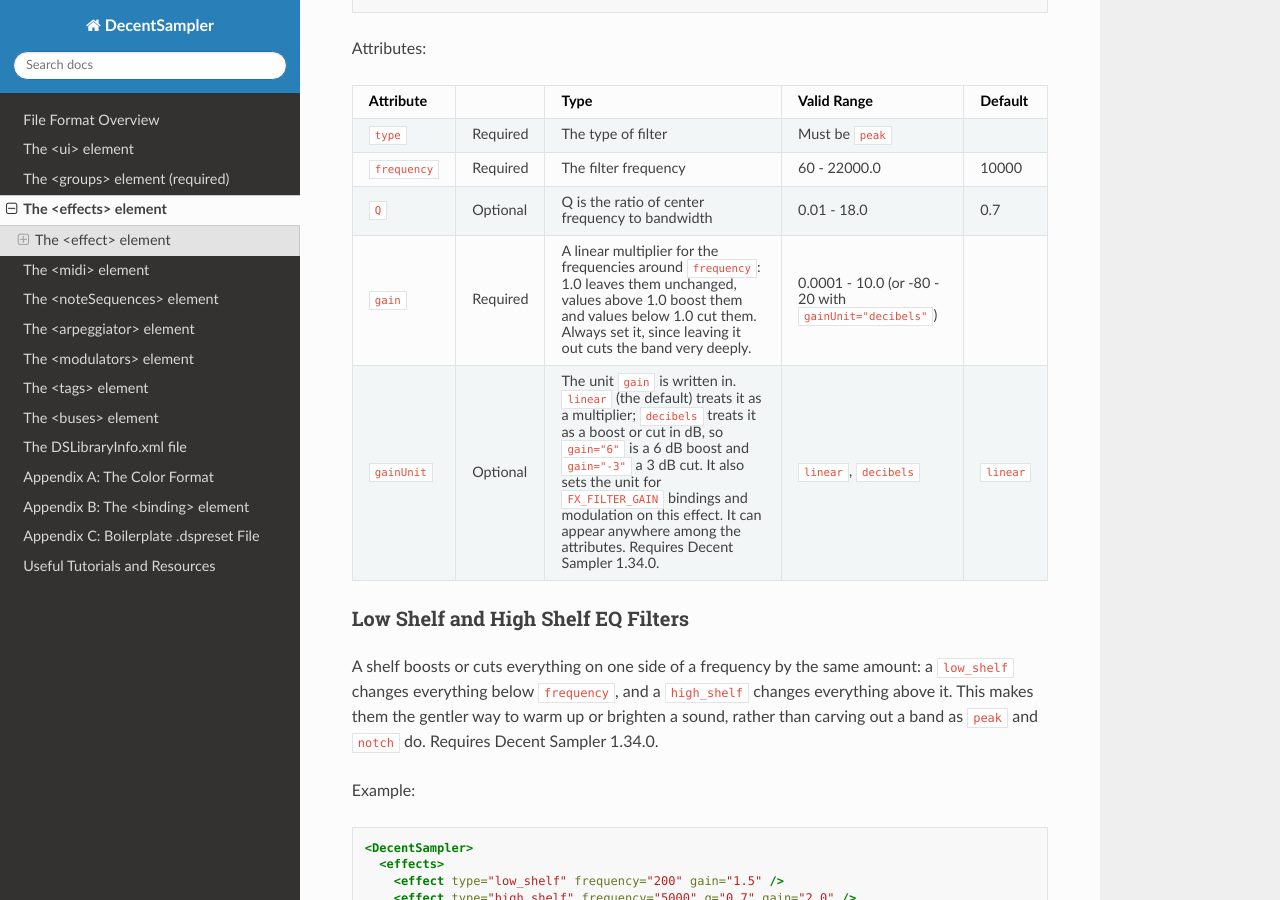
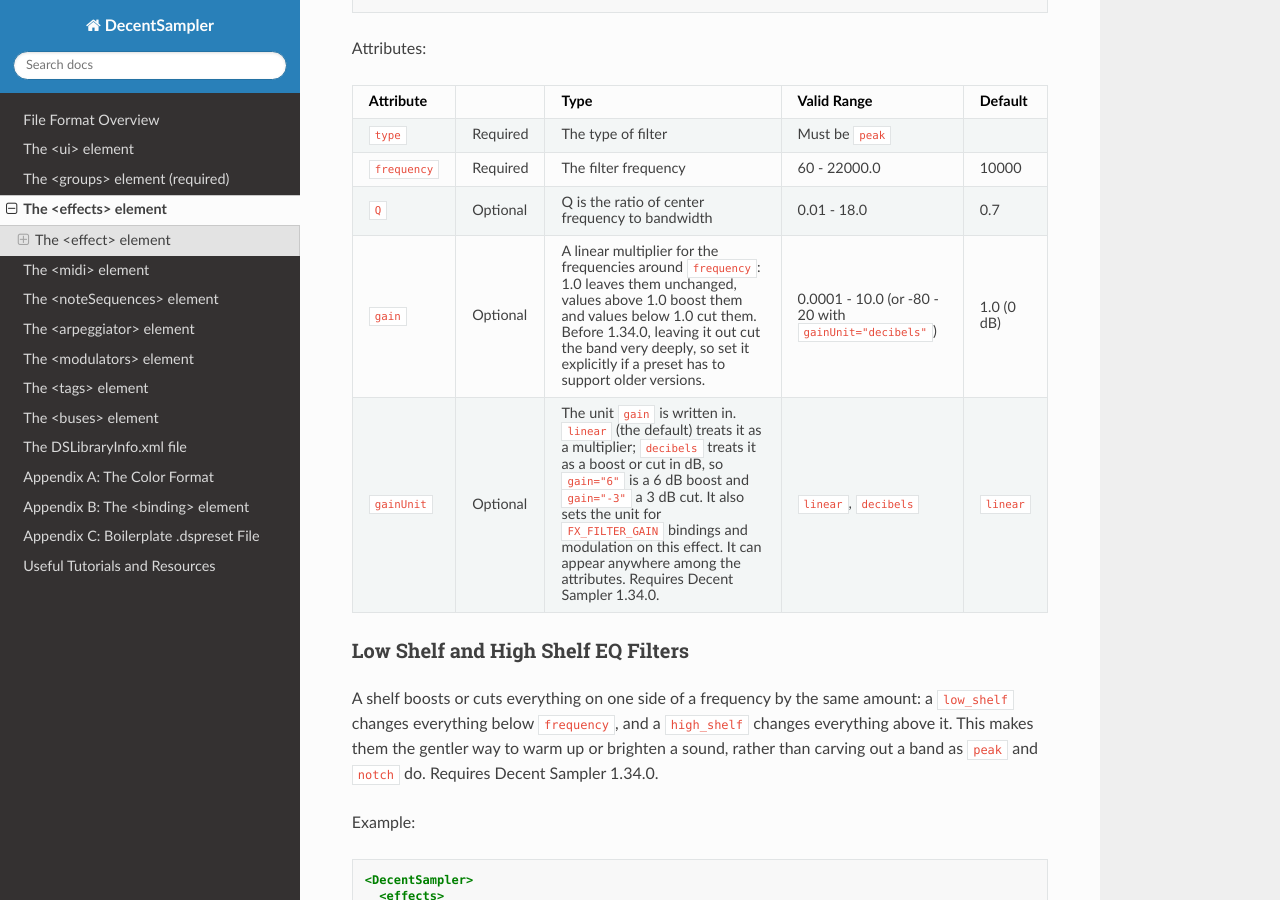
Before and after one commit to DecentSamples/DecentSampler-Developers-Guide, a Sphinx documentation site: the page built from docs/source/the-effects-element.md, in a window 1280 px wide and 900 px high, scrolled down 3056 px. Built offline with Sphinx 7.4.7 and the Read the Docs theme 3.1.0, drawn with Linux system fonts in a browser that asks for light colours.

Commit message:
0000421: Peak EQ gain now defaults to flat

```diff
--- a/docs/source/the-effects-element.md
+++ b/docs/source/the-effects-element.md
@@ -124,7 +124,7 @@
 | `type`      | Required | The type of filter       | Must be `peak`                                                              |         |
 | `frequency` | Required | The filter frequency     | 60 - 22000.0                                                                |     10000 |
 | `Q`         | Optional | Q is the ratio of center frequency to bandwidth | 0.01 - 18.0                                          |     0.7 |
-| `gain`      | Required | A linear multiplier for the frequencies around `frequency`: 1.0 leaves them unchanged, values above 1.0 boost them and values below 1.0 cut them. Always set it, since leaving it out cuts the band very deeply. | 0.0001 - 10.0 (or -80 - 20 with `gainUnit="decibels"`) |         |
+| `gain`      | Optional | A linear multiplier for the frequencies around `frequency`: 1.0 leaves them unchanged, values above 1.0 boost them and values below 1.0 cut them. Before 1.34.0, leaving it out cut the band very deeply, so set it explicitly if a preset has to support older versions. | 0.0001 - 10.0 (or -80 - 20 with `gainUnit="decibels"`) | 1.0 (0 dB) |
 | `gainUnit`  | Optional | The unit `gain` is written in. `linear` (the default) treats it as a multiplier; `decibels` treats it as a boost or cut in dB, so `gain="6"` is a 6 dB boost and `gain="-3"` a 3 dB cut. It also sets the unit for `FX_FILTER_GAIN` bindings and modulation on this effect. It can appear anywhere among the attributes. Requires Decent Sampler 1.34.0. | `linear`, `decibels` | `linear` |
 
 ### Low Shelf and High Shelf EQ Filters
```
